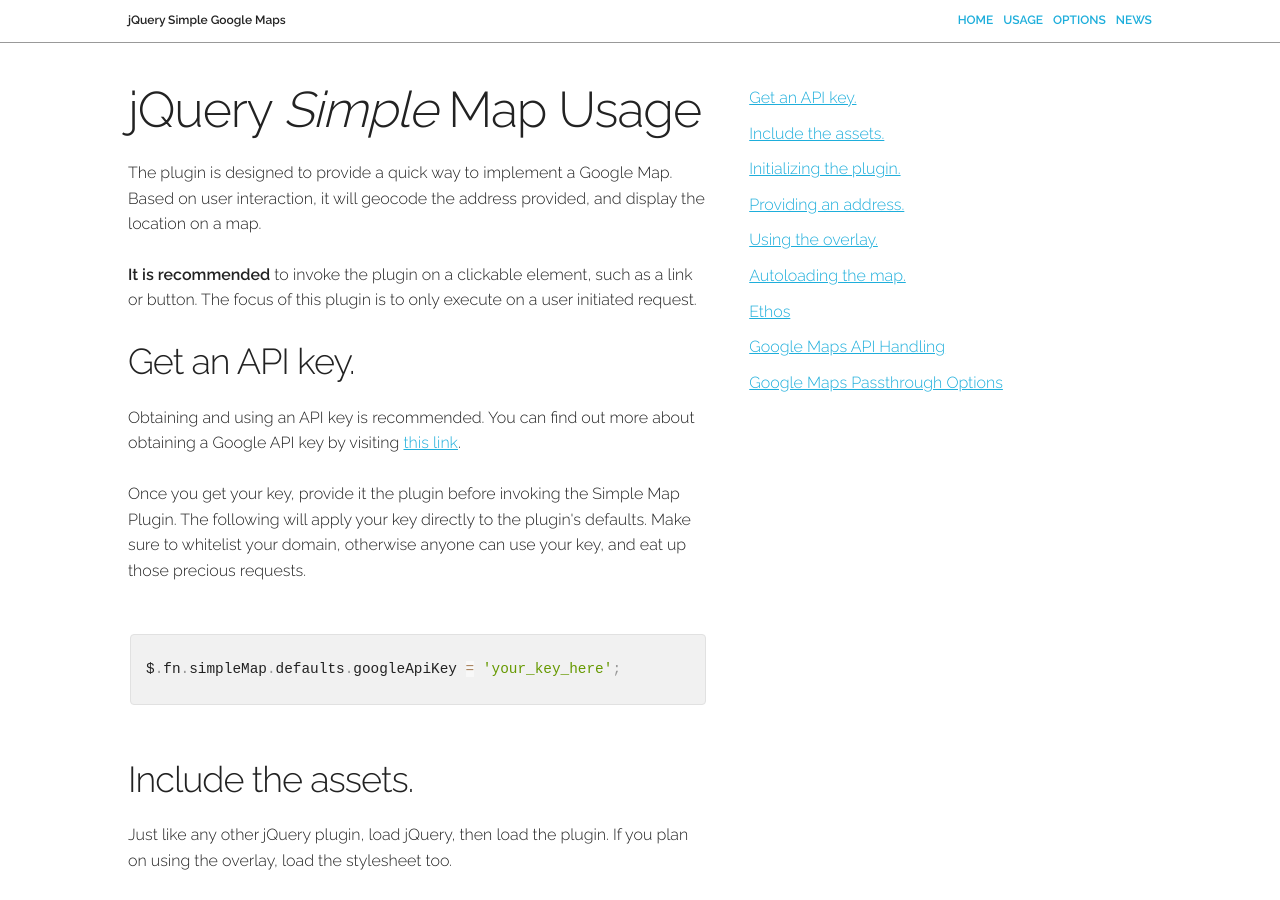
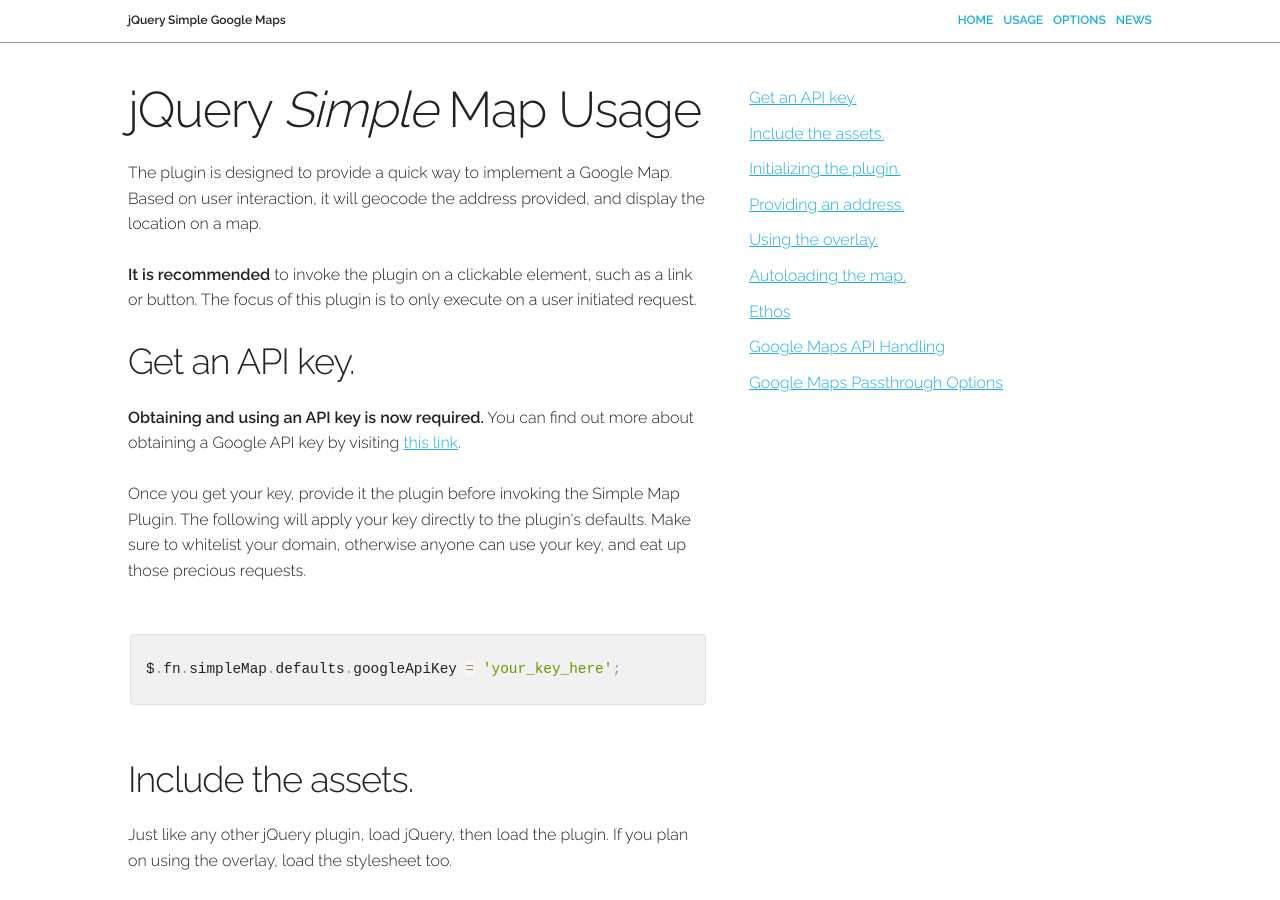
Before and after one commit to RamChilla/jquery-simple-google-map, a Jekyll site: the page built from usage.html, in a window 1280 px wide and 900 px high. Built offline with Jekyll 4.4.1, drawn with Linux system fonts in a browser that asks for light colours; nearby versions of some CDN libraries; library files that are not in the unit come from our copies; part of the change alters nothing that is shown.

```diff
--- a/_includes/head.html
+++ b/_includes/head.html
@@ -18,16 +18,16 @@
     <meta property="og:locale" content="en_US">
     <meta property="og:type" content="article">
     <meta property="og:title" content="{% if page.title %}{{ page.title | escape }}{% else %}{{ site.title | escape }}{% endif %}">
-    <meta property="og:description" content="{{ page.excerpt | default: site.description | strip_html | normalize_whitespace | truncate: 145 | escape }}">
+    <meta property="og:description" content="{{ page.description | default: site.description | strip_html | normalize_whitespace | truncate: 145 | escape }}">
     <meta property="og:url" content="{{ site.github.url | append: page.url | absolute_url }}">
     <meta property="og:siteName" content="jQuery Simple Google Maps">
-    <meta property="og:image" content="http://sgm.ramihassan.net/bl-content/uploads/sgm.png">
+    <meta property="og:image" content="{{site.github.url | append:"/assets/img/sgm.png" | absolute_url }}">
 
     <!-- Twitter Card -->
     <meta property="twitter:card" content="summary_large_image">
     <meta property="twitter:site" content="@realramchilla">
     <meta property="twitter:creator" content="@realramchilla">
-    <meta property="twitter:image" content="http://sgm.ramihassan.net/bl-content/uploads/sgm.png">
+    <meta property="twitter:image" content="{{site.github.url | append:"/assets/img/sgm.png" | absolute_url }}">
 
     {%- if page.load_sgm -%}
     <script src="https://ajax.googleapis.com/ajax/libs/jquery/3.4.0/jquery.min.js"></script>
--- a/usage.html
+++ b/usage.html
@@ -13,7 +13,7 @@ menuSort: 5
             <p>The plugin is designed to provide a quick way to implement a Google Map. Based on user interaction, it will geocode the address provided, and display the location on a map.</p>
             <p><b>It is recommended</b> to invoke the plugin on a clickable element, such as a link or button. The focus of this plugin is to only execute on a user initiated request.</p>
             <h3>Get an API key.</h3>
-            <p>Obtaining and using an API key is recommended. You can find out more about obtaining a Google API key by visiting <a href="https://developers.google.com/maps/documentation/javascript/get-api-key">this link</a>.</p>
+            <p><strong>Obtaining and using an API key is now required.</strong> You can find out more about obtaining a Google API key by visiting <a href="https://developers.google.com/maps/documentation/javascript/get-api-key">this link</a>.</p>
             <p>Once you get your key, provide it the plugin before invoking the Simple Map Plugin. The following will apply your key directly to the plugin's defaults. Make sure to whitelist your domain, otherwise anyone can use your key, and eat up those precious requests.</p>
 <pre>
     <code class="codeSample" data-language="javascript">
```
Also changed, not shown: assets/img/sgm.png (added).
